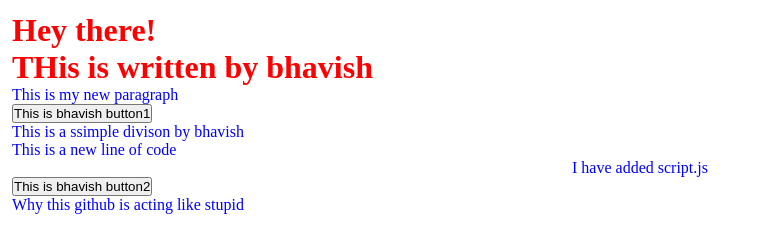
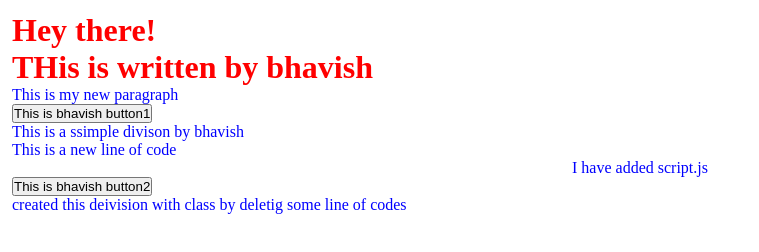
Before and after one commit to bhavishassai/practice, a plain HTML site: page index.html in a window 1280 px wide. Shown: the whole page, without its empty margins (0-759 px from the left). Drawn offline with Linux system fonts and the light colour scheme.

Commit message:
created division

```diff
--- a/index.html
+++ b/index.html
@@ -24,9 +24,8 @@
 <button>This is bhavish button2 </button>
 
 
-
-<div>
-    <p>Why this github is acting like stupid</p>
+<div class="sample">
+    created this deivision with class by deletig some line of codes
 </div>
 
 
```
